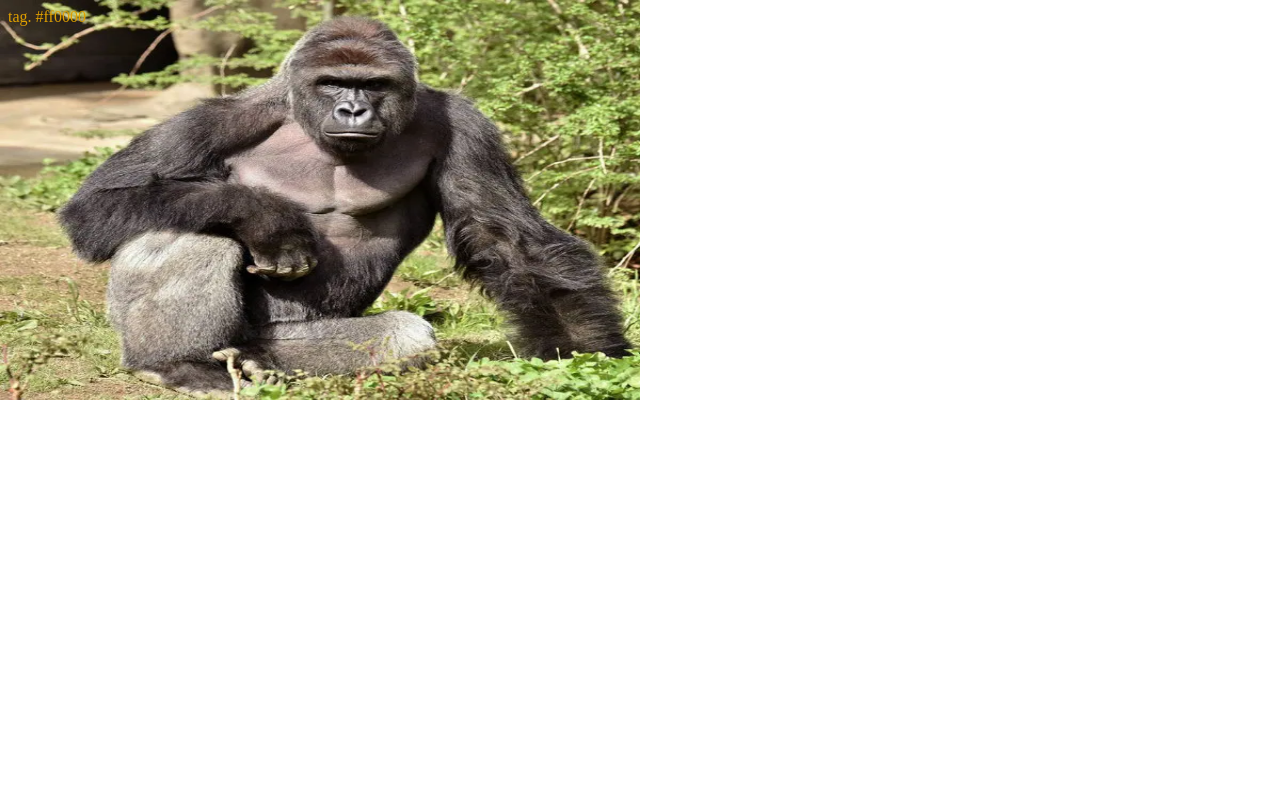
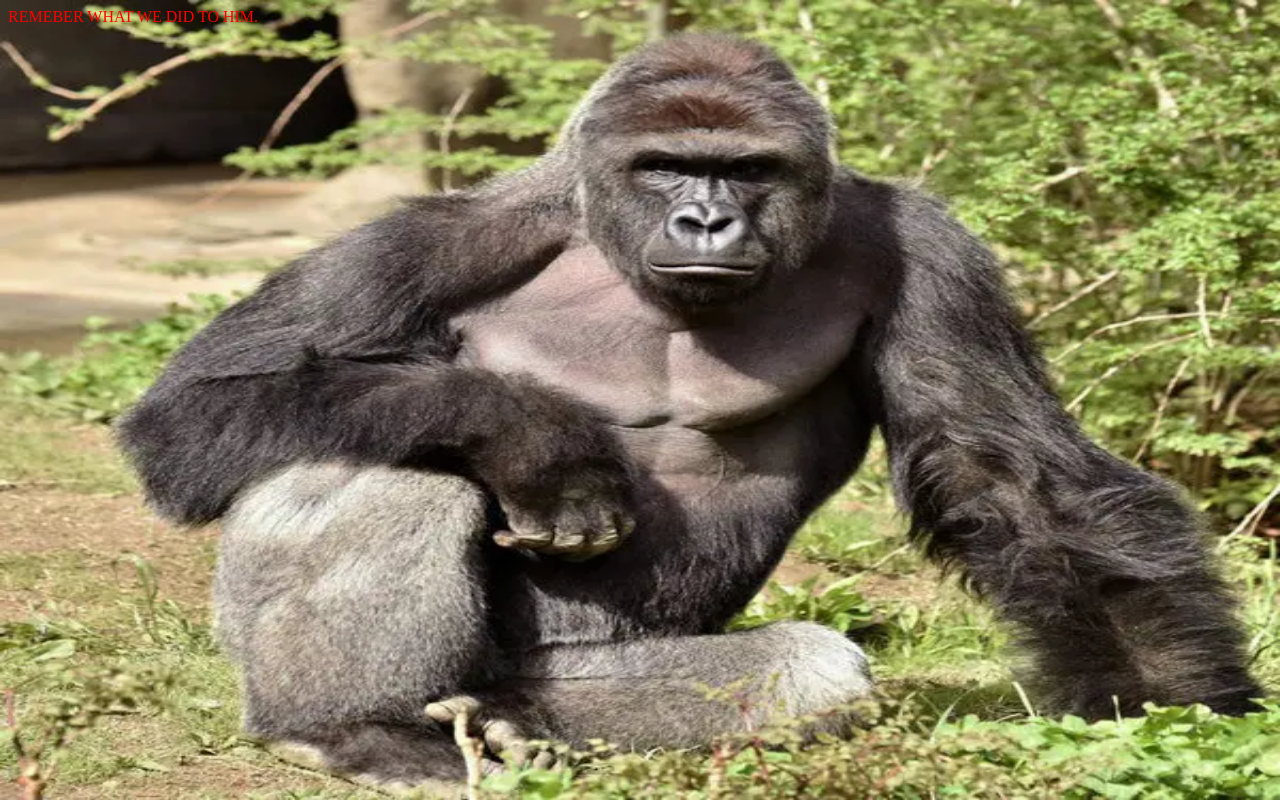
Before and after one commit to FemboyWebOwner/Harambe-Appreciation, a plain HTML site: page index.html in a window 1280 px wide. Drawn offline with Linux system fonts and the light colour scheme.

Commit message:
Update index.html

```diff
--- a/index.html
+++ b/index.html
@@ -6,7 +6,7 @@
 
 <body>
 
-        <FONT COLOR="REMEBER WHAT WE DID TO HIM"> tag. #ff0000
+        <FONT COLOR="Red"> REMEBER WHAT WE DID TO HIM.
 
 
         <style>
@@ -14,7 +14,7 @@ body {
   background-image: url('Hrambe.jpg');
   background-repeat: no-repeat;
   background-attachment: fixed;
-  background-size: 50% 50%;
+  background-size: 100% 100%;
 }
 </style>
 
```
